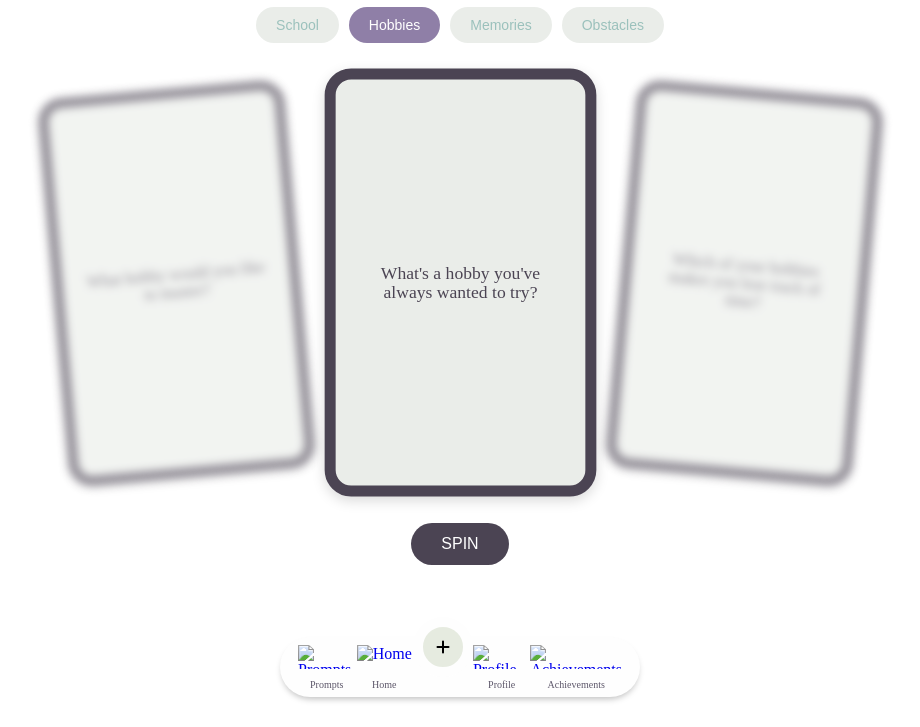
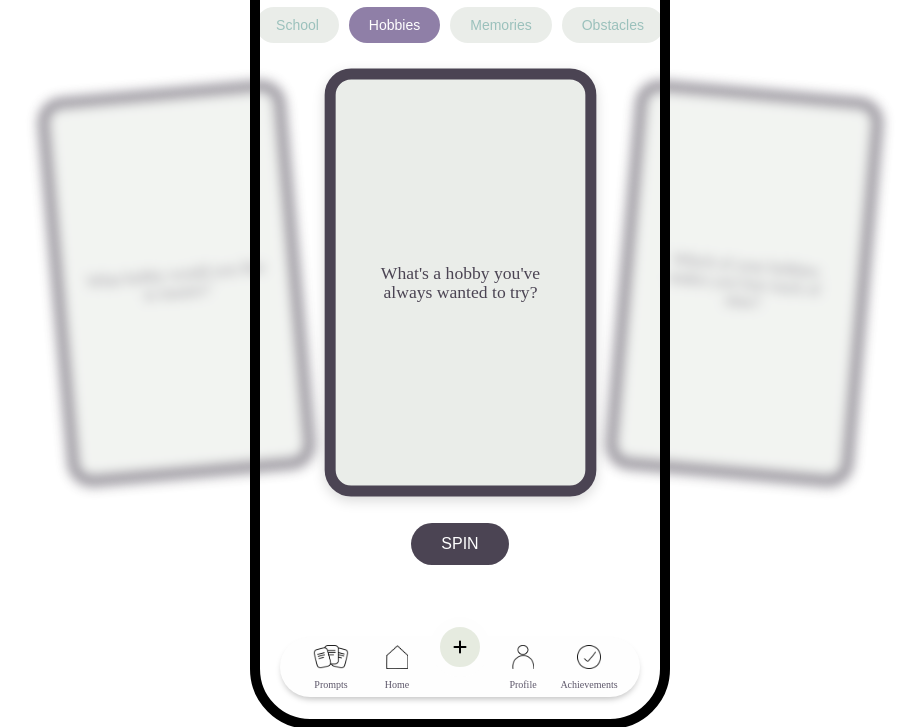
Before and after one commit to monid19/FamVision.com, a plain HTML site: page prompts.html in a window 1280 px wide. Shown: the part 73-800 px from the top of the page, without its empty margins (180-1100 px from the left). Drawn offline with nearby package versions, Linux system fonts and the light colour scheme.

Commit message:
updates and fully linked

```diff
--- a/prompts.css
+++ b/prompts.css
@@ -15,7 +15,18 @@ header{
   font-size: 24px;
   text-align: left;
 }
-
+.phone-frame{
+  width: 400px;
+  height: 98vh;
+  border-radius: 60px;
+  overflow: hidden;
+  border: 10px solid black;
+  position: fixed;
+  top: 50%;
+  left: 50%;
+  transform: translate(-50%, -50%);
+  pointer-events: none;
+}
 .categories {
   display: flex;
   justify-content: center;
@@ -84,6 +95,7 @@ header{
 .prompt-box.left, .prompt-box.right {
   opacity: 0.6;
   transform: scale(0.9);
+  filter: blur(6px);
 }
 
 .prompt-box.center {
--- a/prompts.html
+++ b/prompts.html
@@ -37,31 +37,33 @@
 <nav>
     <div class="nav-line">
 
-    <a href="#prompts" class="nav-item">
-        <img src="images/prompts.PNG" alt="Prompts" class="nav-icon">
+    <a href="prompts.html" class="nav-item">
+        <img src="prompts.png" alt="Prompts" class="nav-icon">
         <span>Prompts</span>
     </a>
-    <a href="#home" class="nav-item">
-        <img src="images/home.PNG" alt="Home" class="nav-icon">
+    <a href="index.html" class="nav-item">
+        <img src="home.png" alt="Home" class="nav-icon">
         <span>Home</span>
     </a>
 
-    <a href="#new" class="new-item">
+    <a href="index.html" class="new-item">
         <i class="fas fa-plus plus-icon"></i>
     </a>
 
-    <a href="#profile" class="nav-item">
-        <img src="images/profile.PNG" alt="Profile" class="nav-icon">
+    <a href="profile.html" class="nav-item">
+        <img src="profile.png" alt="Profile" class="nav-icon">
         <span>Profile</span>
     </a>
-    <a href="#achievements" class="nav-item">
-        <img src="images/achievements.PNG" alt="Achievements" class="nav-icon">
+    <a href="achievements.html" class="nav-item">
+        <img src="achievements.png" alt="Achievements" class="nav-icon">
         <span>Achievements</span>
     </a>
     </div>
 </nav>
 
-
+<div class="phone-frame">
+    <div class="camera"></div>
+</div>
 
 
               <div class="popup-overlay" id="popup-overlay">
@@ -76,7 +78,7 @@
           <script>
              const prompts = {
             school: [
-                "michael is doing his best ?",
+                "what do you want to study in university ?",
                 "Who was your most memorable teacher?",
                 "What's your best school memory?",
                 "What's the most valuable lesson you learned in school?",
@@ -177,6 +179,8 @@ document.querySelectorAll('.category').forEach(button => {
         document.querySelectorAll('.category').forEach(b => b.classList.remove('active'));
         button.classList.add('active');
         currentCategory = button.id.split('-')[0];//extracts the catergory from the prefix by spliting the string at the hyphen
+        showPopupOnUpdate = false;
+        updatePrompts();
 
     });
 });
```
Also changed, not shown: index.html (+1 -1 lines).
